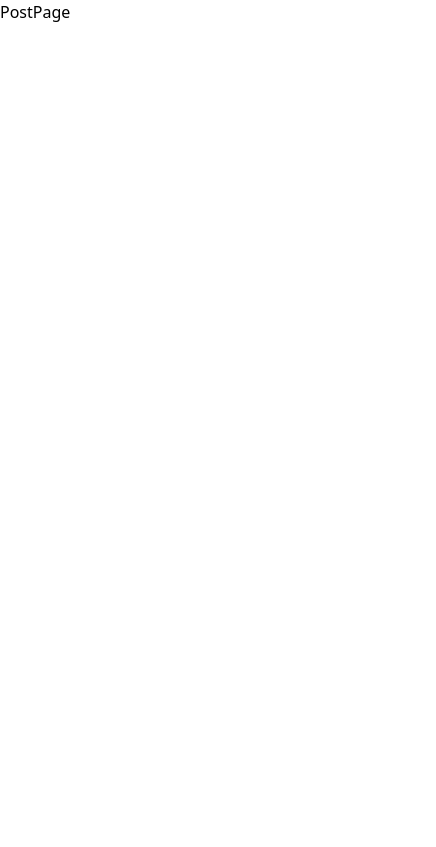
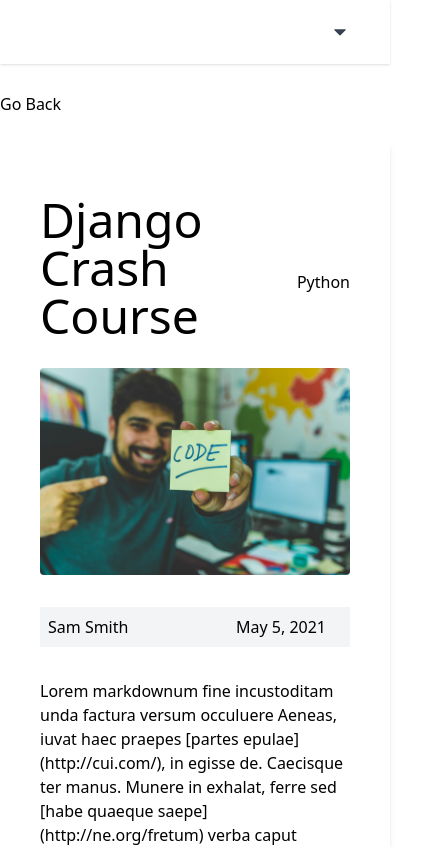
Before and after one commit to rowjay007/personal-blog, a Next.js app: page /blog/django-crash-course in a window 390 px wide. Shown: the top 847 px of the page, 436 px wide, since content can reach past the window. Built offline with nearby package versions, Linux system fonts and the light colour scheme.

Commit message:
temp display of marked down text

```diff
--- a/package.json
+++ b/package.json
@@ -7,11 +7,13 @@
   },
   "dependencies": {
     "gray-matter": "^4.0.3",
+    "marked": "^4.0.17",
     "next": "latest",
     "react": "18.1.0",
     "react-dom": "18.1.0"
   },
   "devDependencies": {
+    "@types/marked": "^4.0.3",
     "@types/node": "17.0.35",
     "@types/react": "18.0.9",
     "@types/react-dom": "18.0.5",
--- a/pages/blog/[slug].tsx
+++ b/pages/blog/[slug].tsx
@@ -2,13 +2,44 @@
 import fs from "fs";
 import React from "react";
 import matter from "gray-matter";
+import * as marked from "marked";
+import Layout from "../../components/Layout";
+import Link from "next/link";
 
 const PostPage = ({
-  frontmatter: { title, category, data, cover_image, author, author_image },
+  frontmatter: { title, category, date, cover_image, author, author_image },
   content,
   slug,
 }) => {
-  return <div>PostPage</div>;
+  const sanitizedData = () => ({
+    __html: content,
+  });
+  return (
+    <Layout title={title}>
+      <Link href="/blog">Go Back</Link>
+      <div className="w-full px-10 py-10 bg-white rounded-lg shadow-md mt-6">
+        <div className="flex justify-between items-center mt-4">
+          <h1 className="text-5xl mb-7">{title}</h1>
+          <div className="">{category}</div>
+        </div>
+        <img src={cover_image} alt="" className="w-full rounded q" />
+        <div className="flex justify-between items items-center bg-gray-100 p-2 my-8">
+          <div>
+            <img
+              src={author_image}
+              alt=""
+              className="mx-4 w-10 h-10 object-cover rounded-full hidden sm:block"
+            />
+            <h4>{author}</h4>
+          </div>
+          <div className="mr-4">{date}</div>
+        </div>
+        <div className="blog-text mt-2">
+          <div dangerouslySetInnerHTML={sanitizedData()} />
+        </div>
+      </div>
+    </Layout>
+  );
 };
 
 export default PostPage;
```
Also changed, not shown: 1 other file (tests, documents, lock files or other folders).
